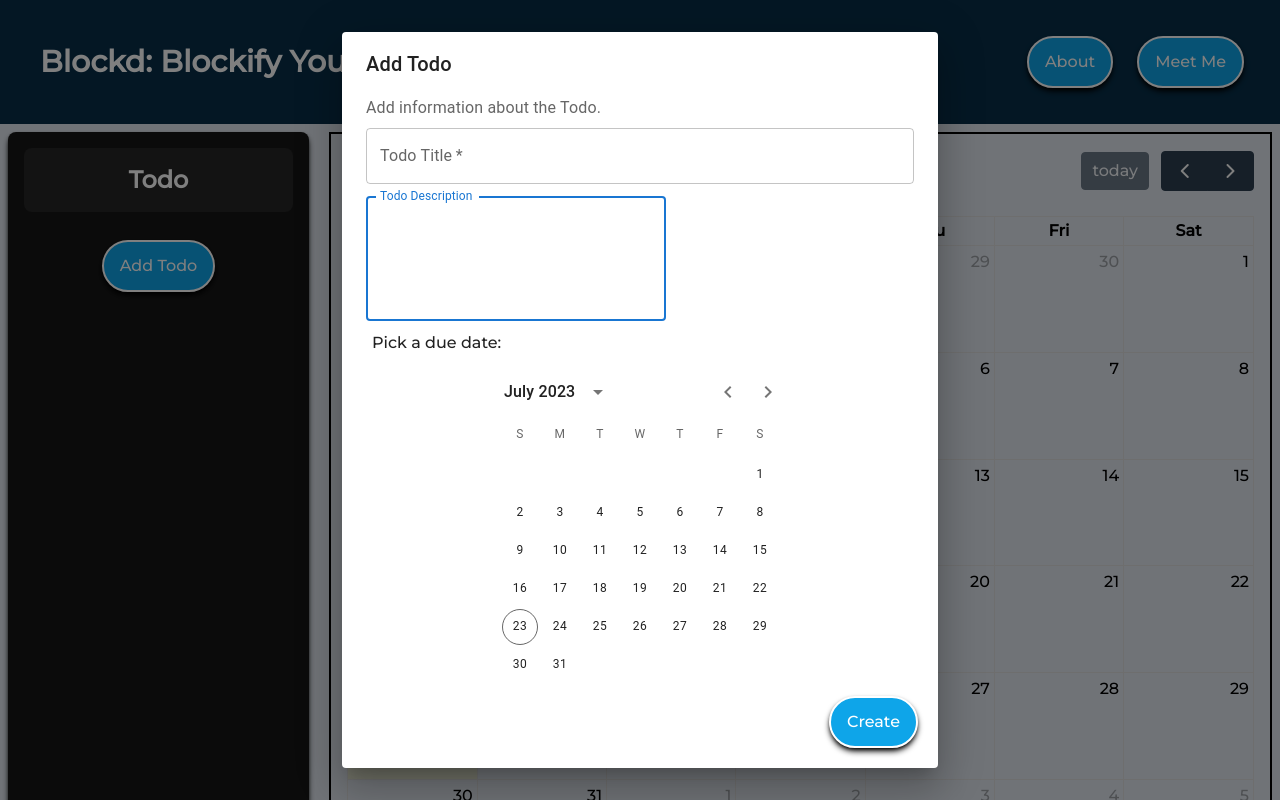
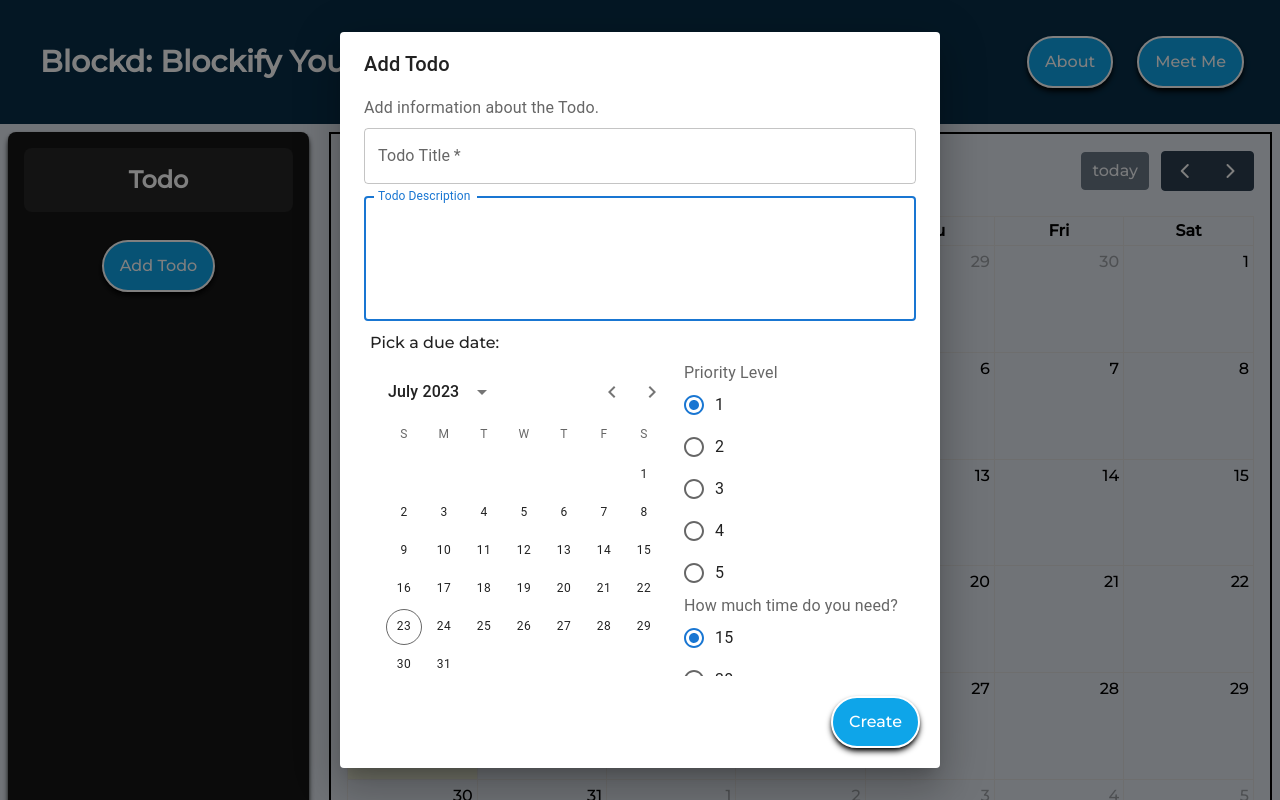
Before and after one commit to emath12/Blockd, a Next.js app: page / in a window 1280 px wide. Both pictures are taken after a click on the button "Add Todo". Shown: the top 800 px of the page. Built offline with nearby package versions, Linux system fonts and the light colour scheme.

Commit message:
started to get some work on the checbox removing entries, kinda buggy though

```diff
--- a/src/app/Todo/AddTodoForm.tsx
+++ b/src/app/Todo/AddTodoForm.tsx
@@ -28,6 +28,9 @@
     const [todoTitle, setTodoTitle] = useState("");
     const [selectedPriority, setSelectedPriority] = useState("1")
     const [selectedDate, setSelectedDate] = useState(null)
+    const [selectedTimeNeeded, setSelectedTimeNeeded] = useState("")
+
+    let numOfTodos = 0
 
     const handleClickOpen = () => {
         setOpen(true);
@@ -45,12 +48,16 @@
 
         newActiveTodos.push(
             {
+                "id" : numOfTodos,
                 "title" : todoTitle,
                 "description": todoDescription,
                 "dueDate" : selectedDate,
-                "priority" : selectedPriority
+                "priority" : selectedPriority,
+                "timeNeeded" : selectedTimeNeeded
             }
         )
+
+        numOfTodos += 1
         setActiveTodos(newActiveTodos);
         setTodoTitle("");
         setTodoDescription("")
@@ -89,11 +96,12 @@
                     multiline
                     variant="outlined"
                     minRows={4}
-                    style={{ width: '300px' }}
+                    style={{ width: '552px' }}
                 />
                 <p style={{margin: "6px"}}>Pick a due date:</p>
                 <LocalizationProvider dateAdapter={AdapterDayjs}>
                     <DateCalendar
+                        className='float-left'
                         value={selectedDate}
                         onChange={(newDate) => setSelectedDate(newDate)}
                     />
@@ -113,6 +121,18 @@
                             <FormControlLabel value="4" control={<Radio />} label="4" />
                             <FormControlLabel value="5" control={<Radio />} label="5" />
                         </RadioGroup>
+                        <FormLabel id="demo-radio-buttons-group-label">How much time do you need?</FormLabel>
+                        <RadioGroup
+                            aria-labelledby="demo-radio-buttons-group-label"
+                            defaultValue="15"
+                            name="radio-buttons-group"
+                            onChange={(event) => setSelectedTimeNeeded(event.target.value)}
+
+                        >
+                            <FormControlLabel value="15" control={<Radio />} label="15" />
+                            <FormControlLabel value="30" control={<Radio />} label="30" />
+                            <FormControlLabel value="60" control={<Radio />} label="60" />
+                        </RadioGroup>
                 </FormControl>
             </DialogContent>
             <DialogActions>
--- a/src/app/Todo/Todo.tsx
+++ b/src/app/Todo/Todo.tsx
@@ -18,8 +18,11 @@
           {
             activeTodos.map((todo) => {
                 return <TodoItem
+                          id={todo.id}
+                          key={todo.id}
                           title={todo.title}
                           text={todo.description}
+                          theActiveTodos={[activeTodos, setActiveTodos]}
                         />
             })
           }
--- a/src/app/Todo/TodoItem.tsx
+++ b/src/app/Todo/TodoItem.tsx
@@ -1,10 +1,22 @@
 import Checkbox from '@mui/joy/Checkbox';
 
 
-export default function TodoItem({ title, text }: { title: string, text: string}): JSX.Element {
+export default function TodoItem(props: any) {
+
+    const id = props.id
+
+    const [activeTodos, setActiveTodos] = props.theActiveTodos;
 
     function handleCheckBoxClick() {
-        // do something
+
+        let newActiveTodos = [...activeTodos];
+
+        newActiveTodos = newActiveTodos.filter((todo: any) => {
+            todo.id != id
+        })
+
+        setActiveTodos(newActiveTodos);
+
     }
 
     function handleReallocationClick() {
@@ -18,15 +30,17 @@
 
             <div className='grid grid-cols-2'>
                 <div className='col-start-1 col-span-1'>
-                    <h1 className="text-weight text-white font-bold">{title}</h1>
+                    <h1 className="text-weight text-white font-bold">{props.title}</h1>
                 </div>
                 <div className='col-start-2 col-span-1' style={{ justifySelf: 'end' }}>
-                    <Checkbox />
+                    <Checkbox
+                        onChange={handleCheckBoxClick}
+                    />
                 </div>
             </div>
             <br/>
             <div className="grid grid-cols-6">
-                <p className="col-start-1 col-span-5 p-1 text-white">{text}</p>
+                <p className="col-start-1 col-span-5 p-1 text-white">{props.text}</p>
                 <button className="bg-neutral-950 border-solid border-white border h-full shadow-sm shadow-black rounded-lg hover:bg-slate-800 active:bg-slate-900 text-white">R</button>
             </div>
             <br/>
--- a/src/app/Todo/TodoObjects.tsx
+++ b/src/app/Todo/TodoObjects.tsx
@@ -1,6 +1,8 @@
 export interface TodoObject {
+    id : number,
     title : string,
     description : string,
     dueDate : Date,
-    priority : number
+    priority : number,
+    timeNeeded : number
 }
```
